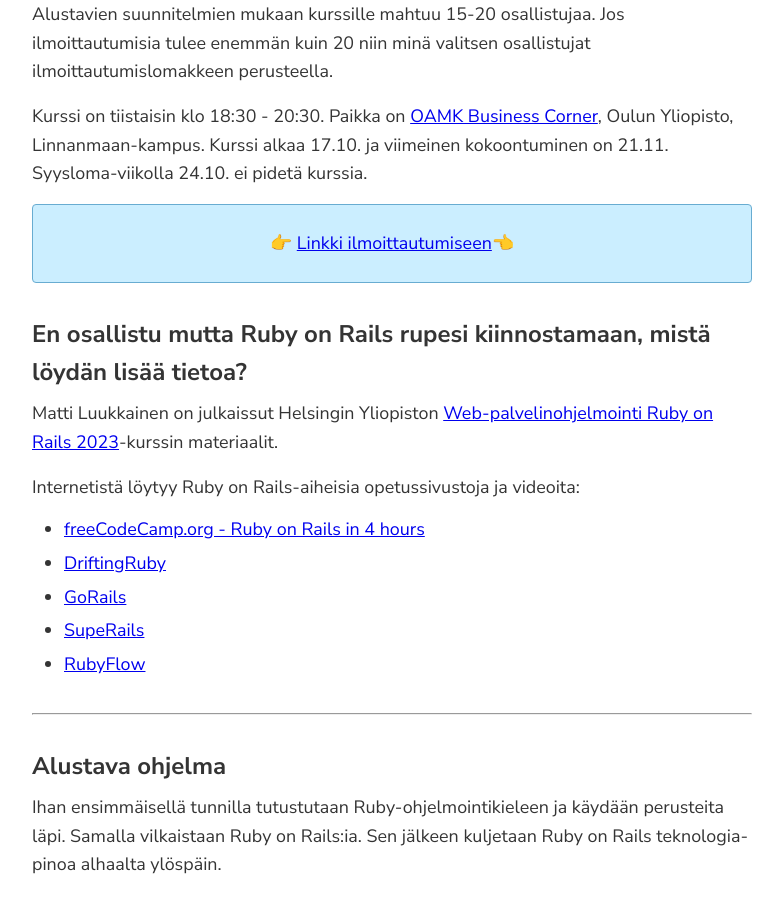
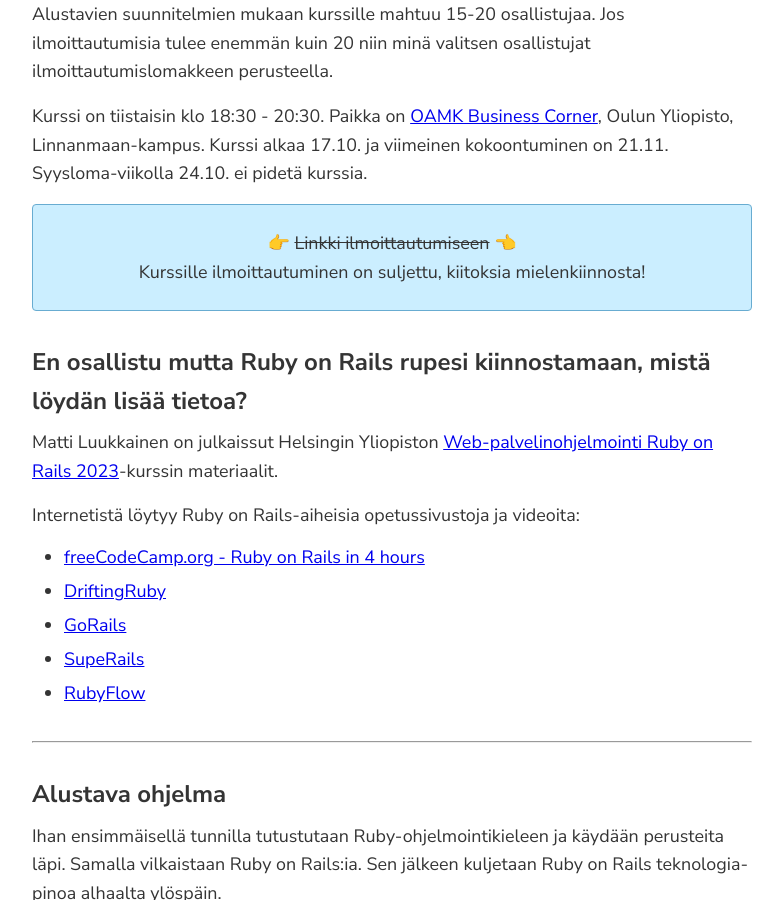
Before and after one commit to tuomasj/tuomasj.github.io, a Jekyll site: the page built from oulu-saas/index.markdown, in a window 1280 px wide and 900 px high, scrolled down 2754 px. Shown: the whole window, without its empty margins (248-1031 px from the left). Built offline with Jekyll 4.4.1, drawn with Linux system fonts in a browser that asks for light colours; comment, search, counter and statistics services are not loaded.

Commit message:
close close

```diff
--- a/oulu-saas/index.markdown
+++ b/oulu-saas/index.markdown
@@ -76,7 +76,9 @@
 Kurssi on tiistaisin klo 18:30 - 20:30. Paikka on [OAMK Business Corner](https://www.oamk.fi/fi/oamk/yhteystiedot/linnanmaan-kampus/vierailijoille), Oulun Yliopisto, Linnanmaan-kampus. Kurssi alkaa 17.10. ja viimeinen kokoontuminen on 21.11. Syysloma-viikolla 24.10. ei pidetä kurssia.
 
 <div class="notification is-success has-text-centered">
-  👉 <a href="https://forms.gle/EEBZ9A4Ra6TifJGx9">Linkki ilmoittautumiseen</a>👈
+  👉 <s>Linkki ilmoittautumiseen</s> 👈
+  <br>
+  Kurssille ilmoittautuminen on suljettu, kiitoksia mielenkiinnosta!
 </div>
 
 ## En osallistu mutta Ruby on Rails rupesi kiinnostamaan, mistä löydän lisää tietoa?
```
